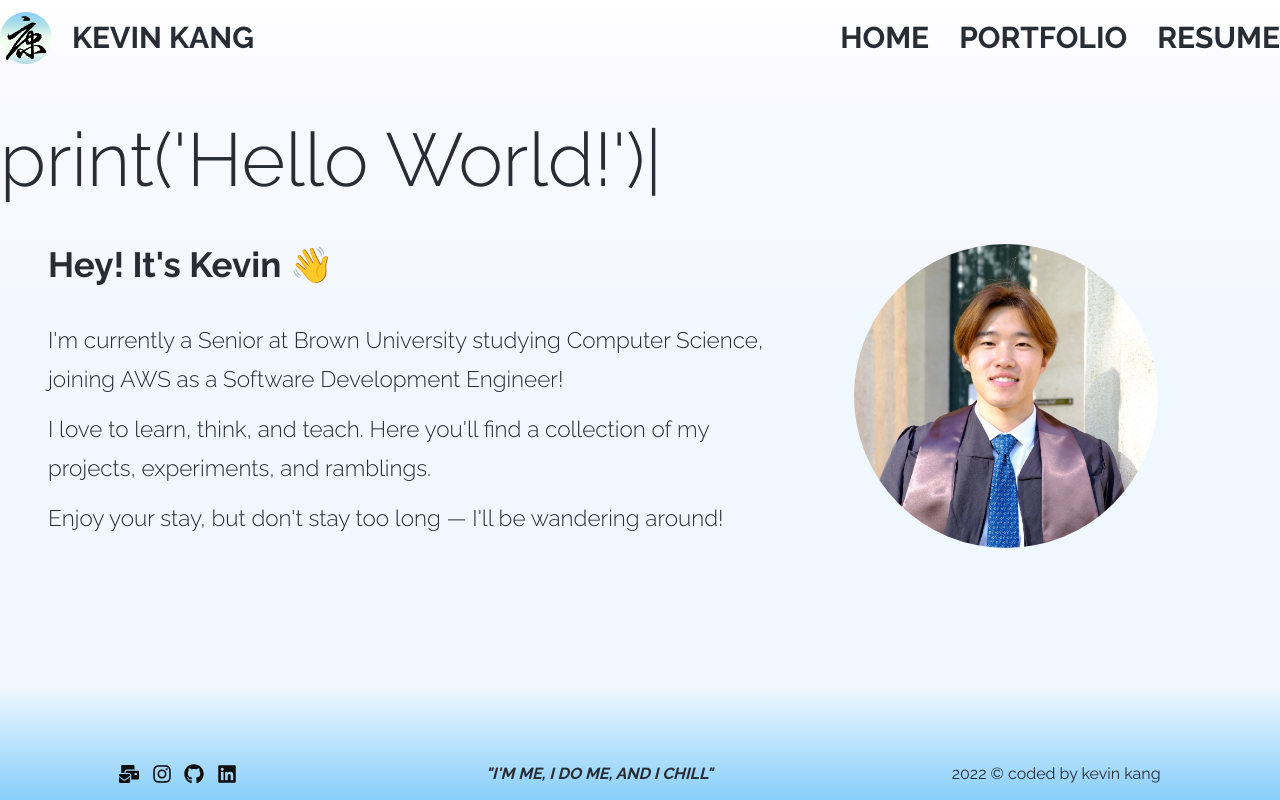
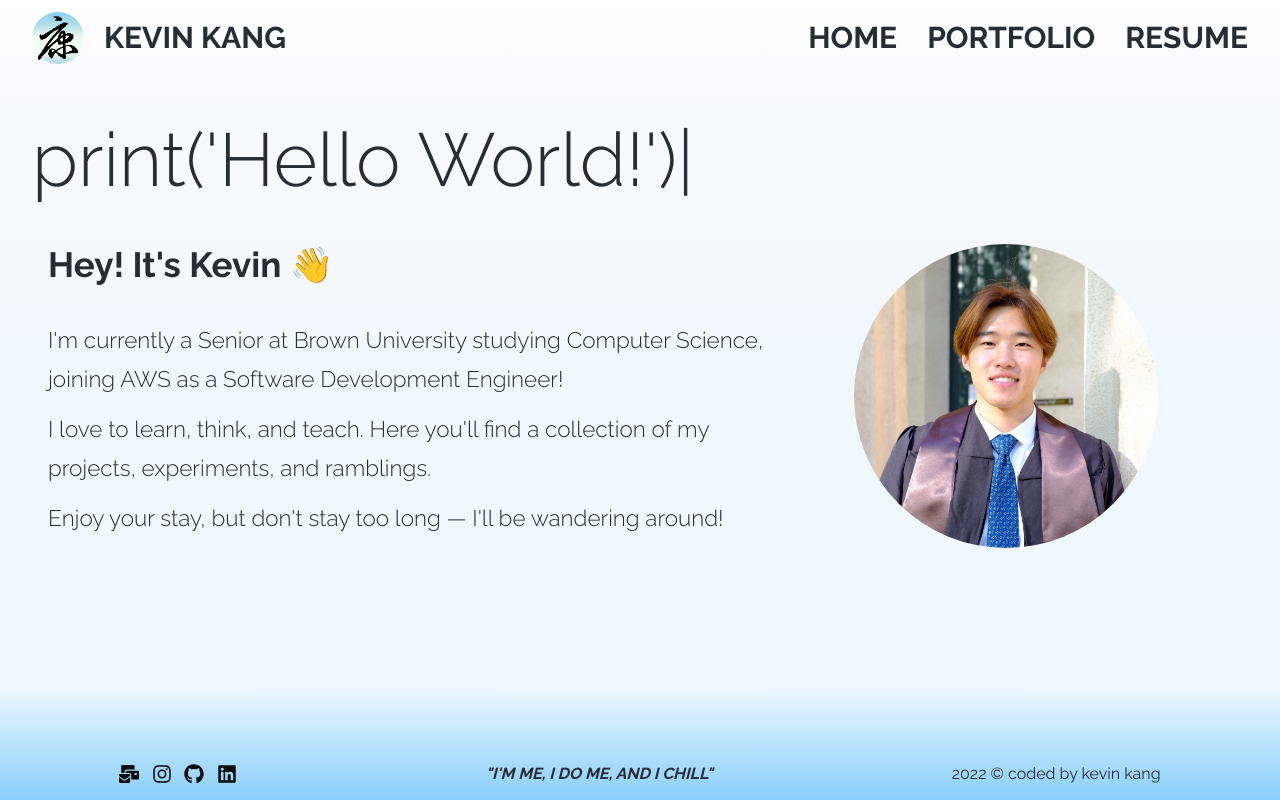
Before and after one commit to kevinxkang/kevinxkang.github.io, a React (Create React App) app: page /#/ in a window 1280 px wide. Built offline with nearby package versions, Linux system fonts and the light colour scheme.

Commit message:
code: style fix margins for nav l/r spacing, print-statment spacing

```diff
--- a/src/App.css
+++ b/src/App.css
@@ -37,12 +37,9 @@ a, html, body {
     margin-left: auto;
     margin-right: auto;
     justify-content: space-between;
-    align-items: stretch;
-    align-self: auto;
+    margin: 0 2em 0 2em;
     flex: 0 auto;
     max-width: 1300px;
-    /*position: sticky;*/
-    /*top: 0;*/
 }
 
 .brand {
@@ -90,6 +87,7 @@ a, html, body {
 
 .home-print-container {
     margin-bottom: 2.5em;
+    margin-left: 2em;
 }
 
 .print-animation {
```
